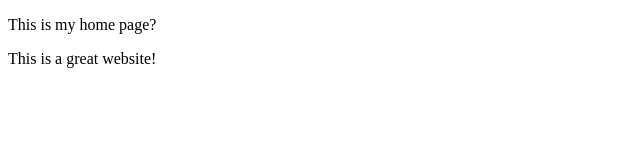
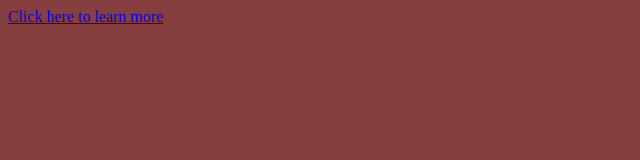
Before and after one commit to Hudson1910/webessentials, a plain HTML site: page index.html in a window 1280 px wide. Shown: the whole page, without its empty margins (0-640 px from the left). Drawn offline with Linux system fonts and the light colour scheme.

Commit message:
about me colorized page

```diff
--- /dev/null
+++ b/aboutme.css
@@ -0,0 +1,10 @@
+#aboutme
+{
+    background-color: black;
+    color: #853f3f;
+}
+
+body {
+    background-color: yellow;
+
+}
--- /dev/null
+++ b/index.css
@@ -0,0 +1,10 @@
+#colorlink
+{
+    background-color: #853f3f;
+
+}
+
+body {
+    background-color: #853f3f;
+    color: #853f3f;
+}
--- a/home.html
+++ b/index.html
@@ -6,11 +6,12 @@
     <meta http-equiv="X-UA-Compatible" content="IE=edge">
     <meta name="viewport" content="width=, initial-scale=1.0">
     <title>Home page</title>
+    <link rel="stylesheet" href="index.css">
 </head>
 
 <body>
-    <p>This is my home page?</p>
-    <p>This is a great website!</p>
+    <a href="aboutme.html" id="colorlink">Click here to learn more</a>
+
 </body>
 
 </html>
```
Also changed, not shown: aboutme.html (added, +13 -0 lines).
